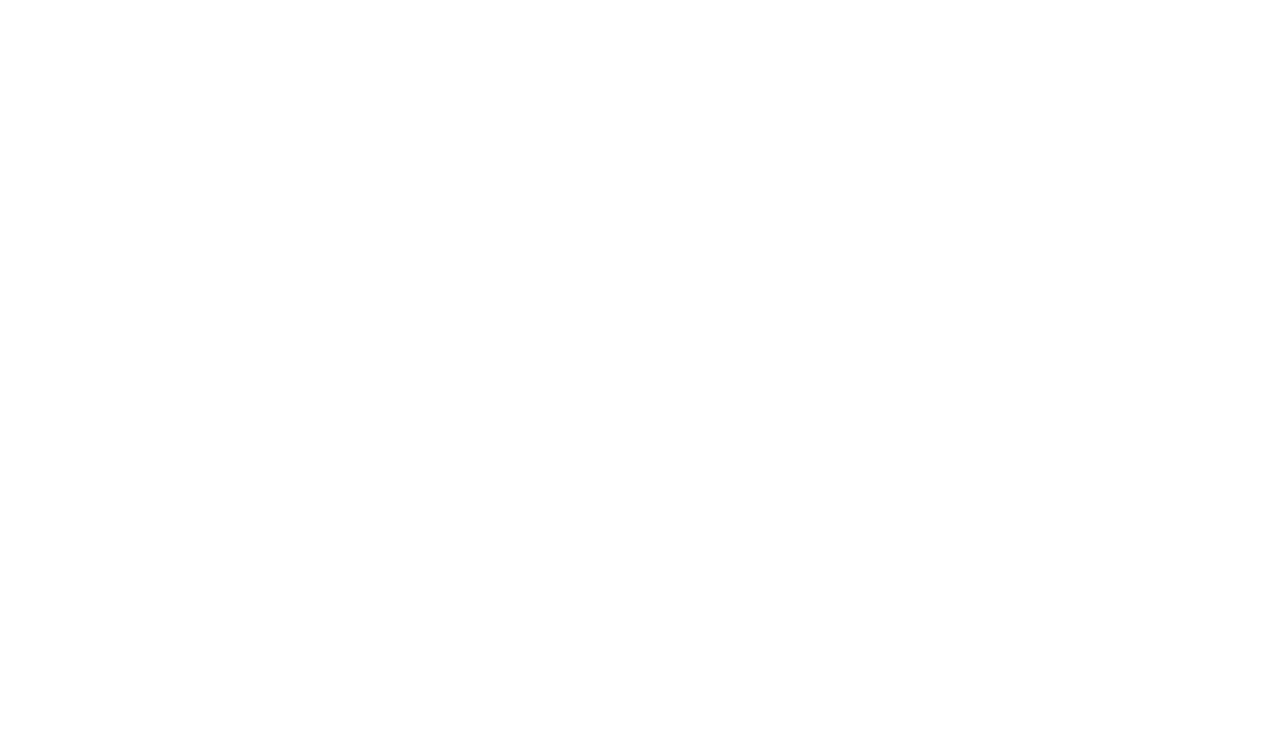
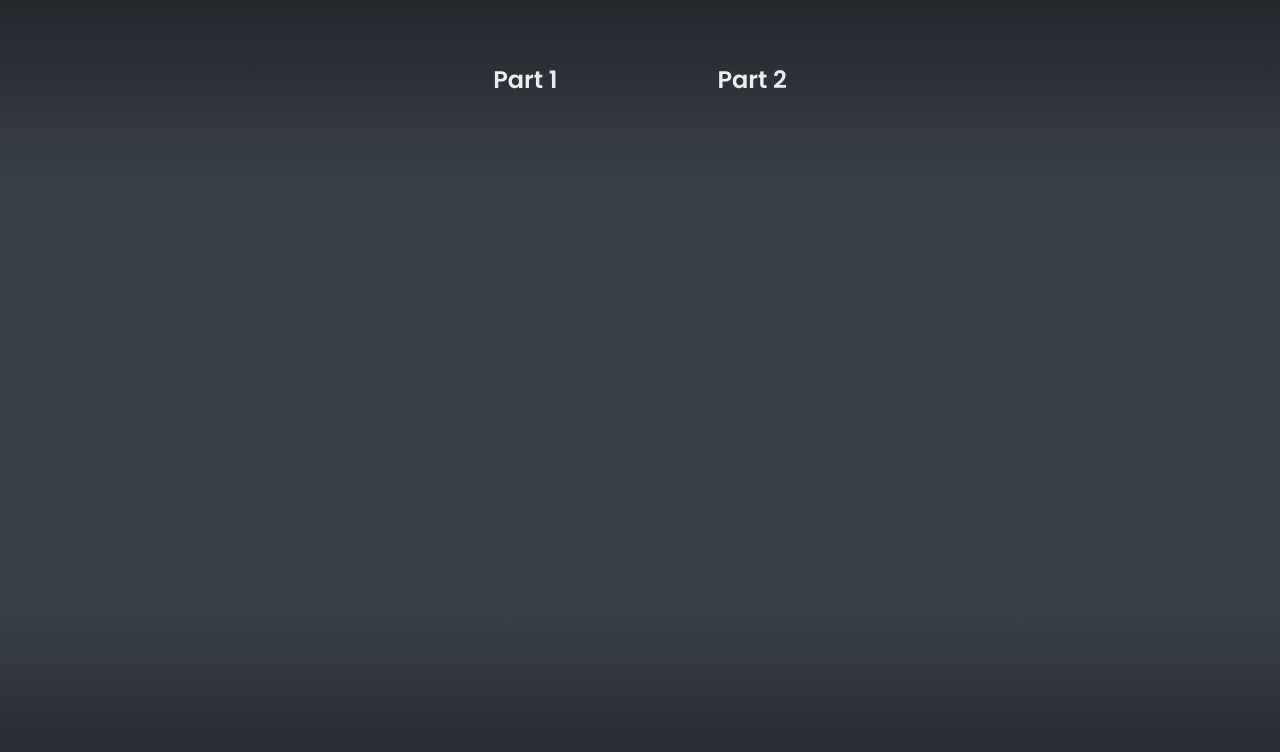
Before and after one commit to itannady/carousel-challenge, a plain HTML site: page carousel-1.html in a window 1280 px wide. Drawn offline with nearby package versions, Linux system fonts and the light colour scheme.

Commit message:
feat(bg, nav): add bg color and nav links

```diff
--- a/carousel-1.html
+++ b/carousel-1.html
@@ -4,11 +4,15 @@
     <meta charset="UTF-8">
     <meta http-equiv="X-UA-Compatible" content="IE=edge">
     <meta name="viewport" content="width=device-width, initial-scale=1.0">
-    <link rel="stylesheet" href="css/carousel-1.css">
-    <script src="js/script-1.js"></script>
+    <link rel="stylesheet" href="css/style.css">
+    <link href="https://cdn.jsdelivr.net/npm/bootstrap@5.1.3/dist/css/bootstrap.min.css" rel="stylesheet" integrity="sha384-1BmE4kWBq78iYhFldvKuhfTAU6auU8tT94WrHftjDbrCEXSU1oBoqyl2QvZ6jIW3" crossorigin="anonymous">
     <title>Carousel | Part 1 Bootstrap</title>
 </head>
 <body>
-
+    <!-- Navbar -->
+    <nav>
+        <a href="carousel-1.html">Part 1</a>
+        <a href="carousel-2.html">Part 2</a>
+    </nav>
 </body>
 </html>
--- /dev/null
+++ b/css/style.css
@@ -0,0 +1,42 @@
+@import url("https://fonts.googleapis.com/css2?family=Poppins:wght@400;600;700;800&display=swap");
+
+* {
+  margin: 0;
+  padding: 0;
+  font-family: poppins;
+}
+
+/* BG color */
+body {
+  width: 100vw;
+  height: 100vh;
+  background: linear-gradient(
+    180deg,
+    #22272c 0%,
+    #3a4047 23.44%,
+    #3a4047 75.52%,
+    #22272c 100%
+  );
+}
+
+/* Navbar */
+nav {
+  width: 100vw;
+  height: 20%;
+  display: flex;
+  justify-content: center;
+  align-items: center;
+}
+
+nav a {
+  margin: 5rem;
+  text-decoration: none;
+  font-weight: 600;
+  font-size: 1.5rem;
+  color: #ececec;
+}
+
+nav a:hover {
+  text-decoration: underline;
+  color: #ececec;
+}
```
Also changed, not shown: css/carousel-1.css (deleted), js/script-1.js (deleted), js/script-2.js (deleted), js/script.js (added).
